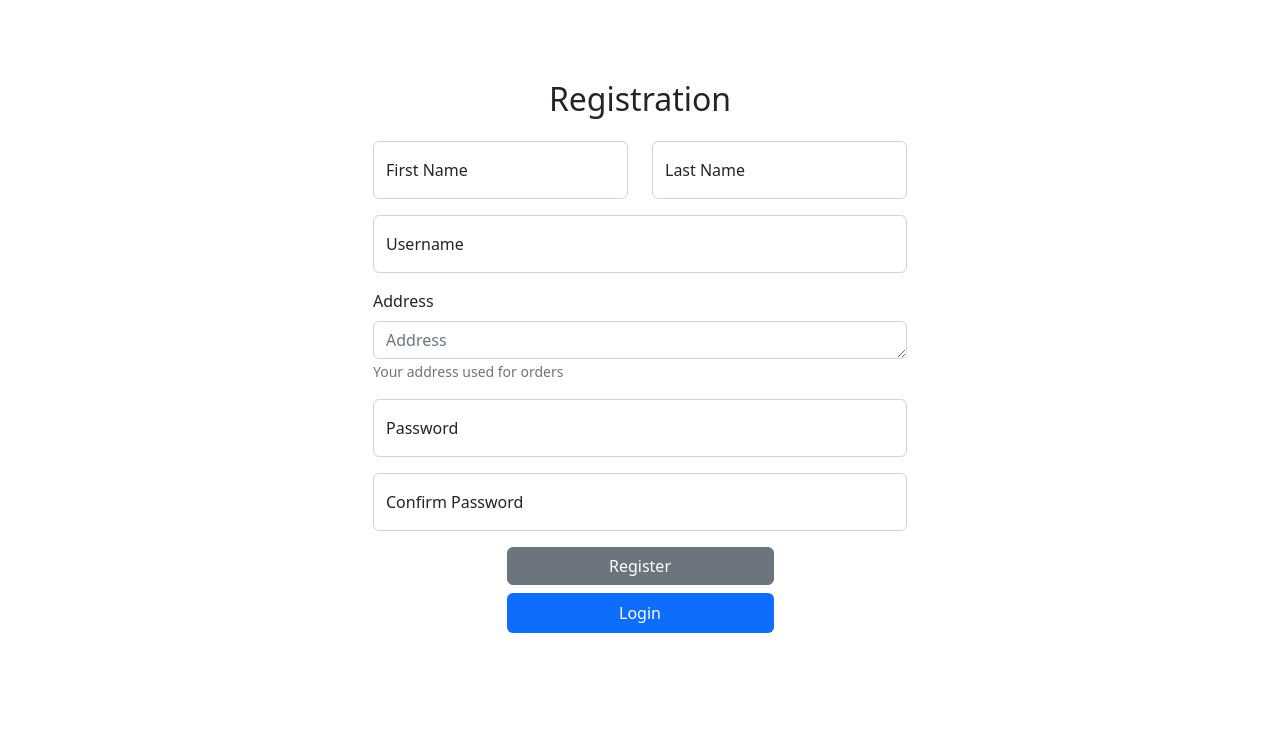
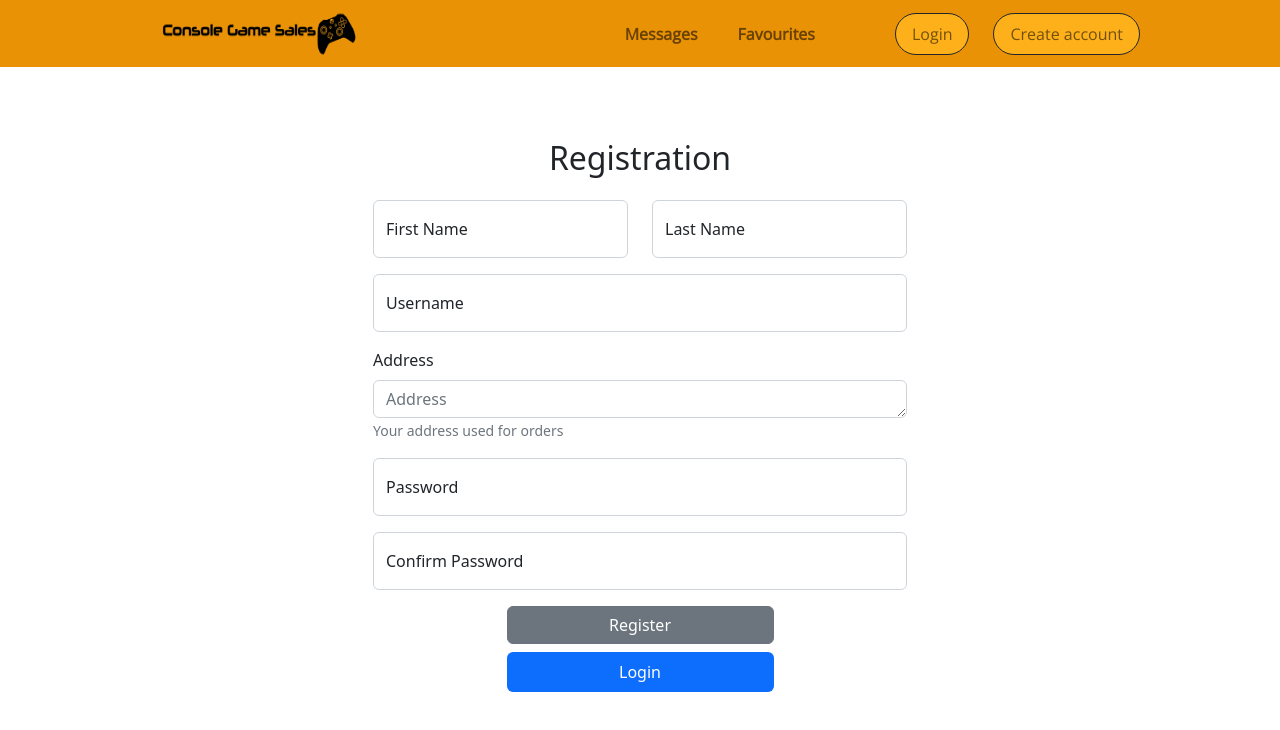
Before and after one commit to PapNorbert/microservice-game-selling-app, a React (Vite) app in the folder client/: page /register in a window 1280 px wide. Shown: the top 730 px of the page. Built offline with nearby package versions, Linux system fonts and the light colour scheme; no server answers.

Commit message:
Added Navbar

```diff
--- a/client/src/App.css
+++ b/client/src/App.css
@@ -1,9 +1,5 @@
-#root {
-  max-width: 1280px;
-  margin: 0 auto;
-  padding: 2rem;
-  /* text-align: center; */
-}
+@import url('https://fonts.googleapis.com/css?family=Open+Sans');
+@import url('https://fonts.googleapis.com/css?family=Lato:400,700');
 
 .logo {
   height: 6em;
@@ -51,3 +47,36 @@ h2 {
   margin-top: 0.7em !important;
   margin-bottom: 0.7em !important;
 }
+
+.bg-customColor {
+  background-color: #e99000fa;
+}
+
+.tabs-nav {
+  margin-bottom: 1em;
+}
+
+.clickable {
+  cursor: pointer;
+}
+
+.nav-text {
+  font-family: 'Open Sans', sans-serif;
+}
+
+.nav-brand {
+  font-family: 'Lato', sans-serif;
+}
+
+
+.auth-button {
+  background-color: #feb21bf1;
+}
+
+.center-large-text {
+  text-align: center;
+  font-size: larger;
+  margin-bottom: 1em;
+  padding-left: 10em;
+  padding-right: 10em;
+}
--- a/client/src/App.tsx
+++ b/client/src/App.tsx
@@ -5,6 +5,7 @@ import './App.css'
 import Home from './pages/Home'
 import Register from './pages/Register'
 import Login from './pages/Login'
+import Navigationbar from './layouts/NavigationBar';
 
 
 function App() {
@@ -12,6 +13,7 @@ function App() {
   return (
     <div className='app'>
       <Router>
+        <Navigationbar />
         <div className='container container-fluid'>
           <Routes>
             <Route path='/' element={<Home />} />
--- a/client/src/interface/authDataInterface.tsx
+++ b/client/src/interface/authDataInterface.tsx
@@ -1,5 +1,4 @@
 export interface AuthData {
   logged_in: boolean;
   username: string | undefined
-  [key: string]: string | boolean | undefined
 }
--- /dev/null
+++ b/client/src/layouts/NavigationBar.tsx
@@ -0,0 +1,78 @@
+import { useNavigate } from 'react-router-dom'
+import { Navbar, Nav, Container, NavDropdown } from 'react-bootstrap'
+
+import useAuth from '../hooks/useAuth'
+import configuredAxios from '../axios/configuredAxios';
+import { apiPrefix } from '../config/application.json';
+
+
+export default function Navigationbar() {
+  const navigate = useNavigate();
+  const { auth, setAuth } = useAuth();
+
+
+  function logout() {
+    configuredAxios.get(`/${apiPrefix}/logout`)
+      .then(() => {
+        setAuth({ username: undefined, logged_in: false });
+        navigate('/');
+
+      })
+      .catch((err) => {
+        console.log(err);
+      })
+  }
+
+
+  return (
+    <Navbar collapseOnSelect expand='md' bg='customColor' sticky='top' className='px-5 pb-1 pt-1 mb-4' >
+      <Container fluid className='mx-5 '>
+        <Navbar.Brand href="/" className='ms-5 me-auto' >
+        <img
+              alt=""
+              src="\src\assets\logo2.png"
+              width="230"
+              height="49"
+              className="d-inline-block align-top"
+            />
+        </Navbar.Brand>
+
+        <Nav className='me-5'>
+          <Nav.Link className='me-4 mr-4 nav-text fw-bold' >
+            Messages
+          </Nav.Link>
+          <Nav.Link className='me-4 mr-4 nav-text fw-bold' >
+            Favourites
+          </Nav.Link>
+        </Nav>
+
+        {!auth.logged_in &&
+          <Nav className='me-3'>
+            <Nav.Link className='me-4 nav-text border border-dark rounded-5 px-3 auth-button'
+              onClick={() => { navigate('/login',) }}>
+              Login
+            </Nav.Link>
+            <Nav.Link className='me-3 nav-text border border-dark rounded-5 px-3 auth-button'
+              onClick={() => { navigate('/register') }}>
+              Create account
+            </Nav.Link>
+          </Nav>
+        }
+        {
+          auth.logged_in &&
+          <Nav className='me-3'>
+            <Navbar.Text className='me-1 nav-text'>
+              Logged in as:
+            </Navbar.Text>
+            <NavDropdown title={auth.username} className='me-4 nav-text'>
+              <NavDropdown.Item onClick={logout}>
+                Logout
+              </NavDropdown.Item>
+            </NavDropdown>
+          </Nav>
+        }
+
+      </Container>
+    </Navbar>
+  )
+}
--- a/client/src/pages/Login.tsx
+++ b/client/src/pages/Login.tsx
@@ -26,6 +26,7 @@ const emptyFormData = {
 
 export default function Login() {
   const loginUrl = `/${apiPrefix}/login`;
+  const { auth } = useAuth();
   const [form, setForm] = useState<FormData>(emptyFormData);
   const [errors, setErrors] = useState<FormData>(emptyFormData);
   const [submitError, setSubmitError] = useState<string | null>(null);
@@ -91,6 +92,16 @@ export default function Login() {
   }
 
 
+  if (auth.logged_in) {
+    return (
+      <FormContainer>
+        <h2 className='text-center'>Login</h2>
+        <h4 className='text-center mt-5'>You are logged in! Logout first.</h4>
+      </FormContainer>
+    )
+  }
+
+
   return (
     <FormContainer>
       <Form className='justify-content-md-center mt-5 col-md-6 offset-md-3' onSubmit={handleSubmit} >
--- a/client/src/pages/Register.tsx
+++ b/client/src/pages/Register.tsx
@@ -9,6 +9,7 @@ import configuredAxios from '../axios/configuredAxios';
 import { apiPrefix } from '../config/application.json';
 import { formatKeyToMessage } from '../util/stringFormatting';
 import { errorResponseData } from '../interface/errorResponseInterface';
+import useAuth from '../hooks/useAuth';
 
 interface FormData {
   firstName: string;
@@ -31,6 +32,7 @@ const emptyFormData = {
 
 export default function Register() {
   const registerUrl = `/${apiPrefix}/register`;
+  const { auth } = useAuth();
   const [form, setForm] = useState<FormData>(emptyFormData);
   const [errors, setErrors] = useState<FormData>(emptyFormData);
   const [succesfullReg, setSuccesfullReg] = useState<boolean>(false);
@@ -112,6 +114,14 @@ export default function Register() {
     setErrors(newErrors);
   }
 
+  if (auth.logged_in) {
+    return (
+      <FormContainer>
+          <h2 className='text-center'>Registration</h2>
+          <h4 className='text-center mt-5'>You are logged in! Logout first.</h4>
+      </FormContainer>
+    )
+  }
 
   return (
     <FormContainer>
```
Also changed, not shown: client/src/assets/logo.png (added), client/src/assets/logo2.png (added).
